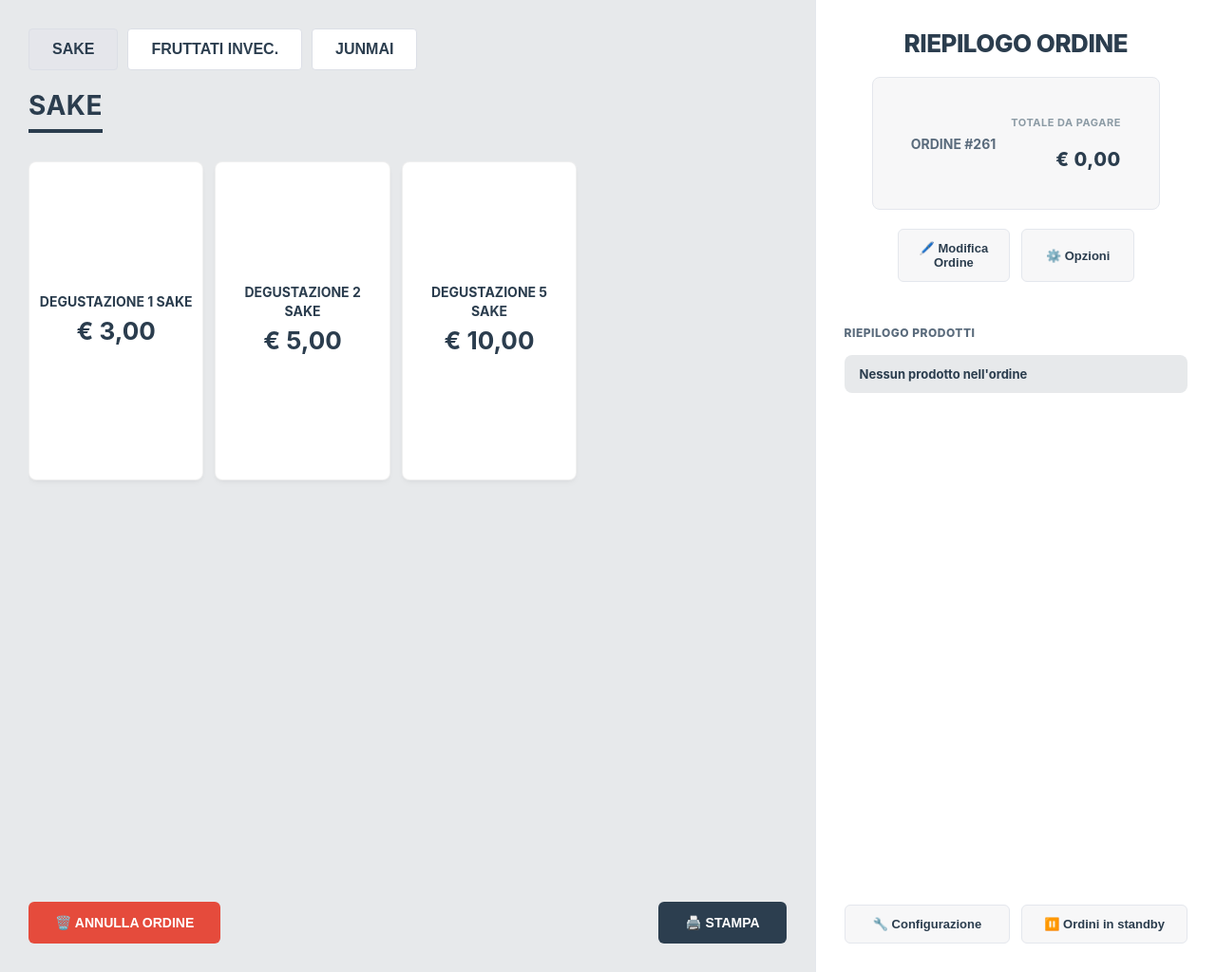
After one commit to lucabertoldini00-hue/SalsicciaFrontend, a PHP site: page /configurazione.html in a window 1280 px wide. The commit adds this page. Shown: the whole page at 95% size. Run offline with PHP 8.4, Linux system fonts and the light colour scheme.

Commit message:
Commit di aggiunta della sezione di configurazione con il tastierino

```diff
--- /dev/null
+++ b/configurazione.html
@@ -0,0 +1,172 @@
+<!DOCTYPE html>
+<html>
+<head>
+    <meta charset="UTF-8">
+    <meta name="viewport" content="width=device-width, initial-scale=1.0">
+    <title>Workspace - Configurazione</title>
+    <link rel="stylesheet" href="style.css">
+</head>
+<body>
+    <main>
+        <nav>
+            <button class="attivo"><span id="button-text">SAKE</span></button>
+            <button><span id="button-text"></span> FRUTTATI INVEC.</button>
+            <button> JUNMAI</button>
+        </nav>
+        <header>
+            <h1>SAKE</h1>
+        </header>
+        <section id="main">
+            <table>
+                <tbody>
+                    <tr>
+                        <td class="td_bottone">
+                            <button class="bottone">
+                                DEGUSTAZIONE 1 SAKE<br>
+                                <b>€ 3,00</b>
+                            </button>
+                        </td>
+                        <td class="td_bottone">
+                            <button class="bottone">
+                                DEGUSTAZIONE 2 SAKE<br>
+                                <b>€ 5,00</b>
+                            </button>
+                        </td>
+                        <td class="td_bottone">
+                            <button class="bottone">
+                                DEGUSTAZIONE 5 SAKE<br>
+                                <b>€ 10,00</b>
+                            </button>
+                        </td>
+                        <td class="td_bottone">&nbsp;</td>
+                    </tr>
+                    <tr>
+                        <td class="td_bottone">&nbsp;</td>
+                        <td class="td_bottone">&nbsp;</td>
+                        <td class="td_bottone">&nbsp;</td>
+                        <td class="td_bottone">&nbsp;</td>
+                    </tr>
+                    <tr>
+                        <td class="td_bottone">&nbsp;</td>
+                        <td class="td_bottone">&nbsp;</td>
+                        <td class="td_bottone">&nbsp;</td>
+                        <td class="td_bottone">&nbsp;</td>
+                    </tr>
+                    <tr>
+                        <td class="td_bottone">&nbsp;</td>
+                        <td class="td_bottone">&nbsp;</td>
+                        <td class="td_bottone">&nbsp;</td>
+                        <td class="td_bottone">&nbsp;</td>
+                    </tr>
+                    <tr>
+                        <td class="td_bottone">&nbsp;</td>
+                        <td class="td_bottone">&nbsp;</td>
+                        <td class="td_bottone">&nbsp;</td>
+                        <td class="td_bottone">&nbsp;</td>
+                    </tr>
+                    <tr>
+                        <td class="td_bottone">&nbsp;</td>
+                        <td class="td_bottone">&nbsp;</td>
+                        <td class="td_bottone">&nbsp;</td>
+                        <td class="td_bottone">&nbsp;</td>
+                    </tr>
+                </tbody>
+            </table>
+        </section>
+        <div class="footer">
+            <button id="annulla-btn"><span id="annullaOrdine-sign">🗑️️ ANNULLA ORDINE</span></button>
+            <button id="stampa-btn"><span id="stampa-sign">🖨️ STAMPA</span></button>
+        </div>
+    </main>
+    <aside>
+        <header>
+            <h2>RIEPILOGO ORDINE</h2>
+            <div class="order-summary-box">
+                <div class="order-number">ORDINE #261</div>
+                <div class="order-total">
+                    <h3>TOTALE DA PAGARE</h3>
+                    <h1 class="item-cost">€ 0,00</h1>
+                </div>
+            </div>
+            <div class="aside-actions">
+                <button class="aside-btn">🖊️ Modifica Ordine</button>
+                <button class="aside-btn">⚙️ Opzioni</button>
+            </div>
+        </header>
+
+        <!-- Sezione standard riepilogo prodotti -->
+        <section id="riepilogo-prodotti-section">
+            <h3>RIEPILOGO PRODOTTI</h3>
+            <div class="cart-item">
+                <span class="item-desc">Nessun prodotto nell'ordine</span>
+            </div>
+        </section>
+
+        <!-- Sezione tastierino configurazione (nascosta di default) -->
+        <section id="config-panel" style="display: none; flex-grow: 1;">
+            <h3 style="font-size: 13px; color: #5a6b7c; margin-bottom: 12px; font-weight: 800;">INSERISCI IL CODICE:</h3>
+            <input type="text" id="codice-input" class="codice-text-field" placeholder="----" readonly>
+
+            <div class="tastierino-grid">
+                <button class="tastierino-btn" onclick="pressKey('1')">1</button>
+                <button class="tastierino-btn" onclick="pressKey('2')">2</button>
+                <button class="tastierino-btn" onclick="pressKey('3')">3</button>
+                <button class="tastierino-btn" onclick="pressKey('4')">4</button>
+                <button class="tastierino-btn" onclick="pressKey('5')">5</button>
+                <button class="tastierino-btn" onclick="pressKey('6')">6</button>
+                <button class="tastierino-btn" onclick="pressKey('7')">7</button>
+                <button class="tastierino-btn" onclick="pressKey('8')">8</button>
+                <button class="tastierino-btn" onclick="pressKey('9')">9</button>
+                <button class="tastierino-btn" onclick="pressKey('*')">*</button>
+                <button class="tastierino-btn" onclick="pressKey('0')">0</button>
+                <button class="tastierino-btn" onclick="pressKey('@')">@</button>
+            </div>
+
+            <div class="tastierino-actions">
+                <button class="tastierino-action-btn action-ok" onclick="pressOk()">OK</button>
+                <button class="tastierino-action-btn action-canc" onclick="pressCanc()">CANC</button>
+            </div>
+
+            <button class="tastierino-close-btn" onclick="closeConfig()">CHIUDI</button>
+        </section>
+
+        <div style="margin-top:auto; display:flex; gap:12px; padding-top:20px;">
+            <button class="aside-btn" id="config-btn" onclick="openConfig()">🔧 Configurazione</button>
+            <button class="aside-btn">⏸️ Ordini in standby</button>
+        </div>
+    </aside>
+
+    <script>
+        function openConfig() {
+            document.getElementById('riepilogo-prodotti-section').style.display = 'none';
+            document.getElementById('config-panel').style.display = 'block';
+            document.getElementById('codice-input').value = '';
+        }
+
+        function closeConfig() {
+            document.getElementById('riepilogo-prodotti-section').style.display = 'block';
+            document.getElementById('config-panel').style.display = 'none';
+            document.getElementById('codice-input').value = '';
+        }
+
+        function pressKey(key) {
+            var input = document.getElementById('codice-input');
+            input.value += key;
+        }
+
+        function pressCanc() {
+            var input = document.getElementById('codice-input');
+            input.value = ''; // clears the input field
+        }
+
+        function pressOk() {
+            var input = document.getElementById('codice-input');
+            if(input.value) {
+                alert('Codice inserito: ' + input.value);
+            } else {
+                alert('Inserisci un codice prima di premere OK');
+            }
+        }
+    </script>
+</body>
+</html>
--- a/style.css
+++ b/style.css
@@ -269,7 +269,7 @@ aside section {
 aside h3 {
     font-size: 12px;
     color: #5a6b7c;
-    margin: 0 0 16px 0;
+    margin: 16px 0 16px 0;
     font-weight: 800;
     text-transform: uppercase;
     letter-spacing: 0.5px;
```
Also changed, not shown: other parts of style.css (+101 -0 lines), functionsFrontend.inc (+34 -0 lines), index.php (+10 -4 lines).
